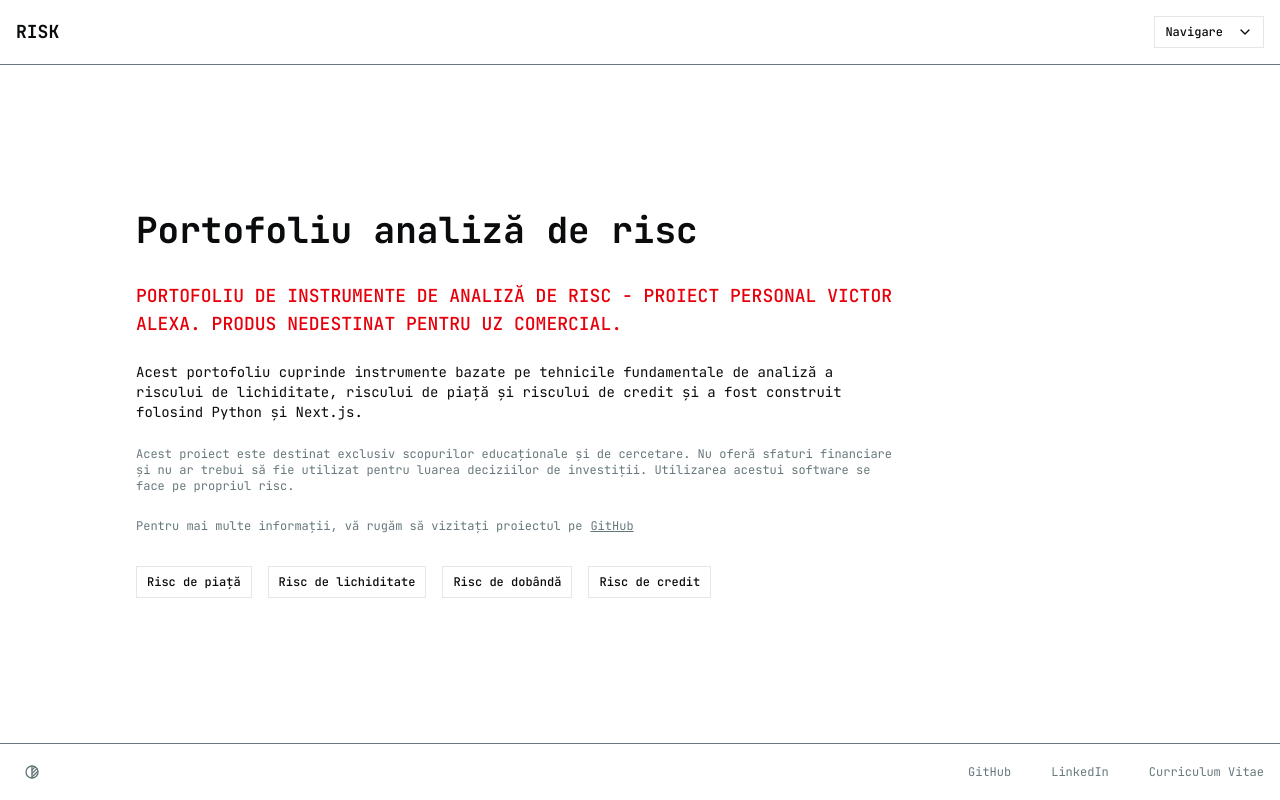
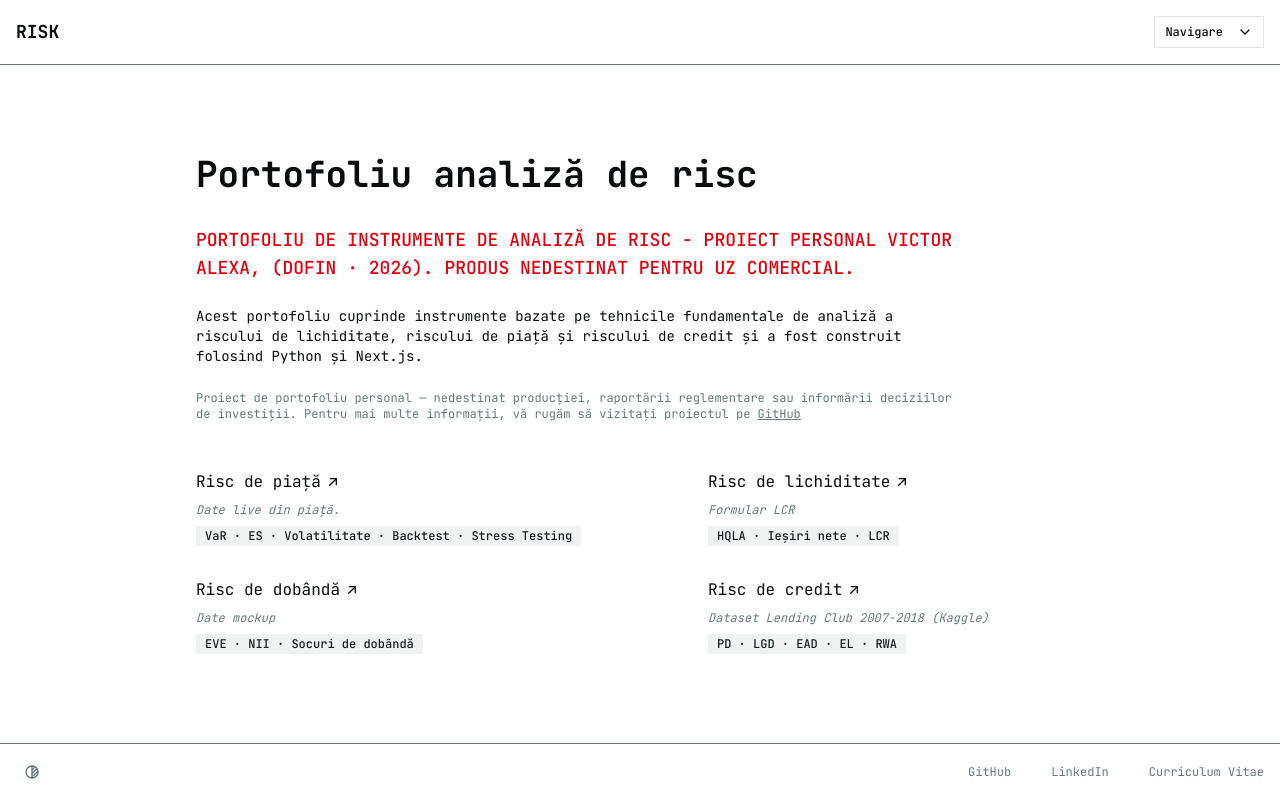
Before and after one commit to itsthevictor/risk, a Next.js app in the folder frontend/: page / in a window 1280 px wide. Built offline with nearby package versions, Linux system fonts and the light colour scheme.

Commit message:
feat: enhance home page layout with new links and badges for risk categories

```diff
--- a/frontend/app/page.tsx
+++ b/frontend/app/page.tsx
@@ -1,17 +1,16 @@
-import { Button } from '@/components/ui/button';
+
+import { Badge } from '@/components/ui/badge';
 import { IconArrowUpRight } from '@tabler/icons-react';
 import Link from 'next/link';
 
 export default function Home() {
   return (
     <div className='relative flex flex-col flex-1 justify-center min-h-full p-4 overflow-hidden items-start'>
-      {/* background layer — isolated so transform/opacity don't affect content */}
-      <div className='absolute inset-0 -z-10 bg-background' />
-      <div className='max-w-3xl md:mx-30 sm:mx-0 flex-col flex gap-y-4'>
+      <div className='max-w-3xl md:mx-45 sm:mx-0 flex-col flex gap-y-4'>
         <h1 className='text-4xl font-bold mb-4'>Portofoliu analiză de risc</h1>
         <p className='text-lg uppercase text-red-600 dark:text-red-400 font-medium'>
           Portofoliu de instrumente de analiză de risc - Proiect personal Victor
-          Alexa. Produs nedestinat pentru uz comercial.
+          Alexa, (DOFIN · 2026). Produs nedestinat pentru uz comercial.
         </p>
         <p className='text-sm text-foreground mt-2'>
           Acest portofoliu cuprinde instrumente bazate pe tehnicile fundamentale
@@ -19,42 +18,86 @@ export default function Home() {
           credit și a fost construit folosind Python și Next.js.
         </p>
         <p className='text-xs text-muted-foreground mt-2'>
-          Acest proiect este destinat exclusiv scopurilor educaționale și de
-          cercetare. Nu oferă sfaturi financiare și nu ar trebui să fie utilizat
-          pentru luarea deciziilor de investiții. Utilizarea acestui software se
-          face pe propriul risc.
-        </p>
-        <p className='text-xs text-muted-foreground mt-2 inline-flex gap-2'>
-          Pentru mai multe informații, vă rugăm să vizitați proiectul pe{' '}
-          <Link
+          Proiect de portofoliu personal — nedestinat producției, raportării
+          reglementare sau informării deciziilor de investiții. Pentru mai multe
+          informații, vă rugăm să vizitați proiectul pe{' '}
+          <a
             href='https://github.com/itsthevictor/risk'
-            className='hover:underline hover:text-foreground underline flex items-center'
+            className='hover:underline hover:text-foreground underline'
             data-umami-event='homepage-github-link'
             target='_blank'
             rel='noopener noreferrer'
           >
             GitHub
+          </a>
+        </p>
+      </div>
+      <div className='grid grid-cols-1 md:grid-cols-2  gap-y-8 w-full  md:mx-45 sm:mx-0  max-w-5xl mt-12'>
+        <div className='flex flex-col gap-y-2'>
+          {/* <Button variant='ghost' className='w-fit'> */}
+          <Link
+            href='/market'
+            data-umami-event='homepage-market-link'
+            className='hover:underline hover:text-foreground  flex items-center'
+          >
+            Risc de piață <IconArrowUpRight size={16} className='ml-1' />
           </Link>
-        </p>
-        <div className='md:flex md:flex-row flex flex-col max-w-3xl gap-x-4 gap-y-2 mt-4'>
-          <Button variant='outline' className='w-fit'>
-            <Link href='/market' data-umami-event='homepage-market-link'>
-              Risc de piață
-            </Link>
-          </Button>
-          <Button variant='outline' className=' w-fit'>
-            <Link href='/liquidity' data-umami-event='homepage-liquidity-link'>
-              Risc de lichiditate
-            </Link>
-          </Button>
-          <Button variant='outline' className=' w-fit'>
-            <Link href='/interest-rate'>Risc de dobândă</Link>
-          </Button>
-          <Button variant='outline' className='w-fit'>
-            <Link href='/credit' data-umami-event='homepage-credit-link'>
-              Risc de credit
-            </Link>
-          </Button>
+          {/* </Button> */}
+          <span className='text-xs text-muted-foreground bg-transparent italic'>
+            Date live din piață.
+          </span>
+
+          <Badge variant='secondary'>
+            VaR · ES · Volatilitate · Backtest · Stress Testing
+          </Badge>
+        </div>
+        <div className='flex flex-col gap-y-2'>
+          {/* <Button variant='ghost' className='w-fit'> */}
+          <Link
+            href='/liquidity'
+            data-umami-event='homepage-liquidity-link'
+            className='hover:underline hover:text-foreground  flex items-center'
+          >
+            Risc de lichiditate <IconArrowUpRight size={16} className='ml-1' />
+          </Link>
+          {/* </Button> */}
+          <span className='text-xs text-muted-foreground bg-transparent italic'>
+            Formular LCR
+          </span>
+
+          <Badge variant='secondary'>HQLA · Ieșiri nete · LCR</Badge>
+        </div>
+        <div className='flex flex-col gap-y-2'>
+          {/* <Button variant='ghost' className='w-fit'> */}
+          <Link
+            href='/interest-rate'
+            data-umami-event='homepage-interest-rate-link'
+            className='hover:underline hover:text-foreground  flex items-center'
+          >
+            Risc de dobândă <IconArrowUpRight size={16} className='ml-1' />
+          </Link>
+          {/* </Button> */}
+          <span className='text-xs text-muted-foreground bg-transparent italic'>
+            Date mockup
+          </span>
+
+          <Badge variant='secondary'>EVE · NII · Socuri de dobândă</Badge>
+        </div>
+        <div className='flex flex-col gap-y-2'>
+          {/* <Button variant='ghost' className='w-fit'> */}
+          <Link
+            href='/credit'
+            data-umami-event='homepage-credit-link'
+            className='hover:underline hover:text-foreground  flex items-center'
+          >
+            Risc de credit <IconArrowUpRight size={16} className='ml-1' />
+          </Link>
+          {/* </Button> */}
+          <span className='text-xs text-muted-foreground bg-transparent italic'>
+            Dataset Lending Club 2007-2018 (Kaggle)
+          </span>
+
+          <Badge variant='secondary'>PD · LGD · EAD · EL · RWA</Badge>
         </div>
       </div>
     </div>
```
